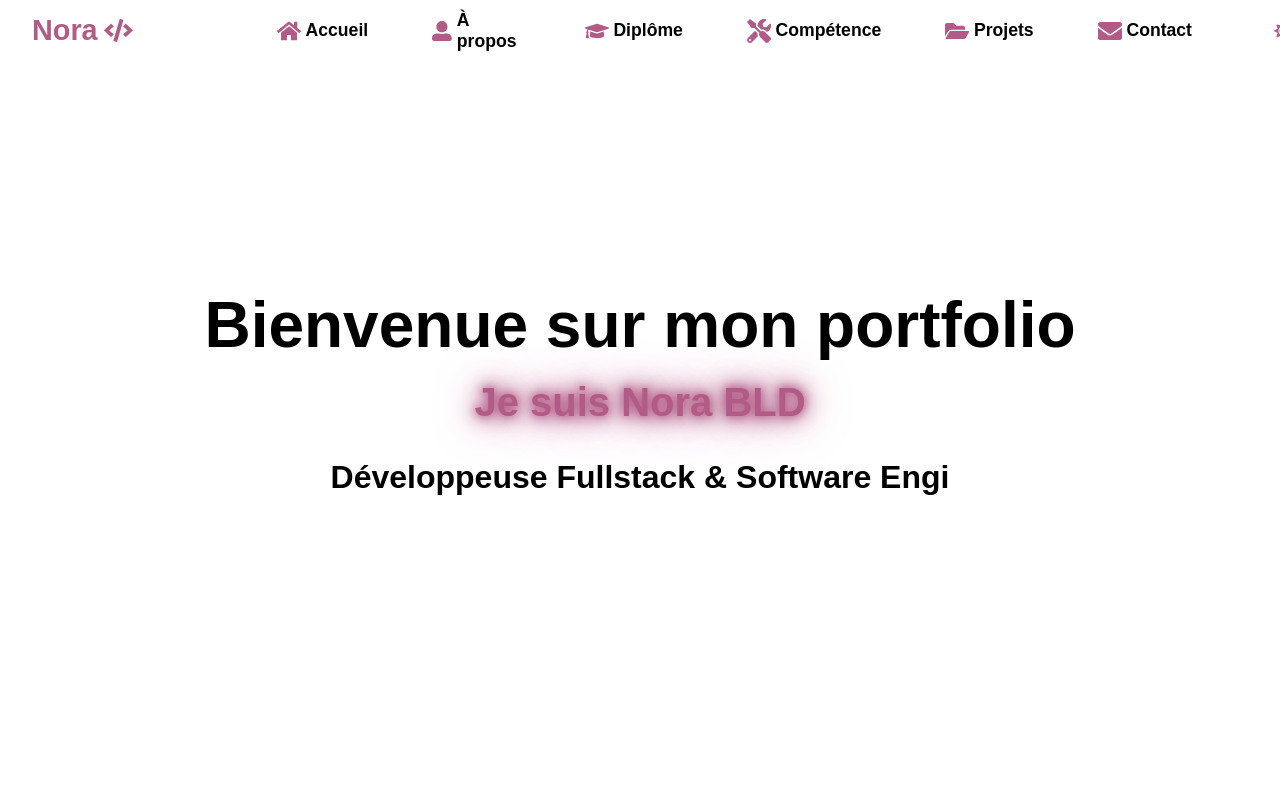
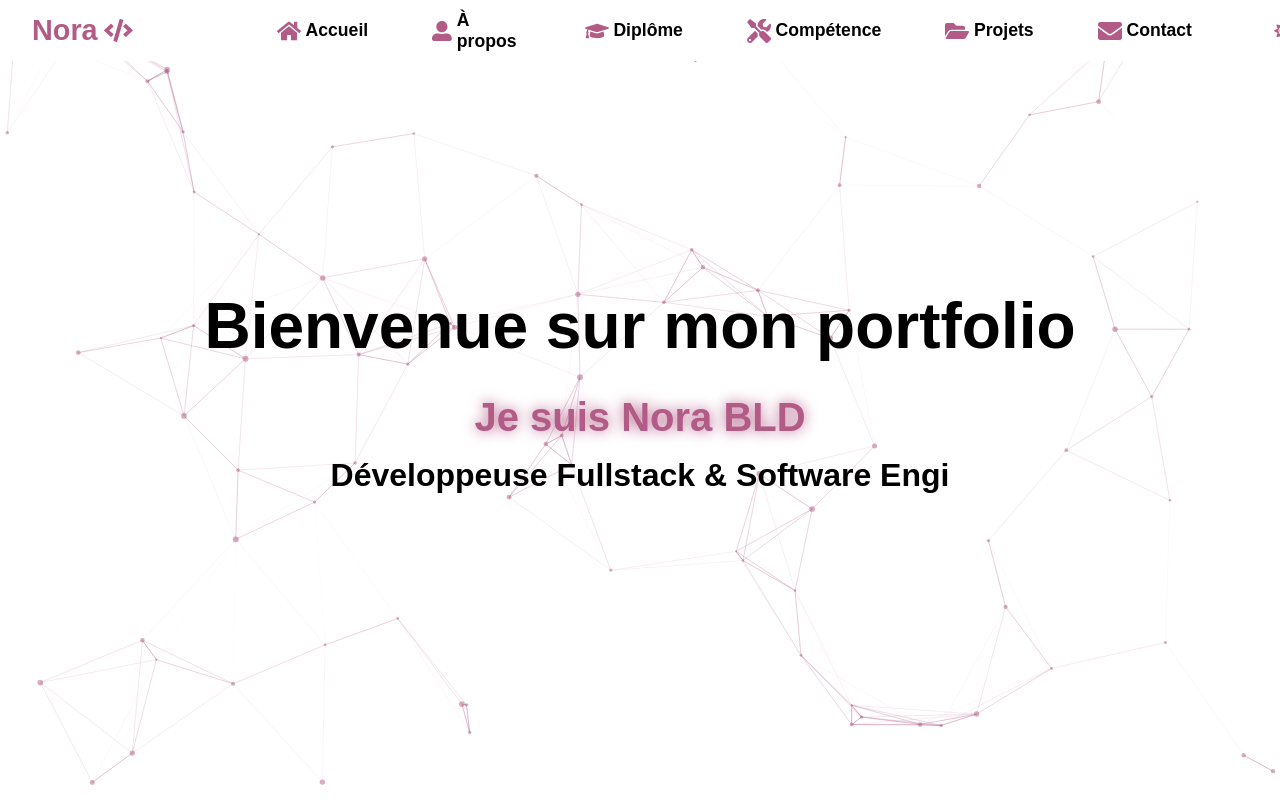
Before and after one commit to NoraBld/nora-portfolio, a React (Vite) app: page / in a window 1280 px wide. Built offline with nearby package versions, Linux system fonts and the light colour scheme.

Commit message:
enfin home done

```diff
--- a/package.json
+++ b/package.json
@@ -17,9 +17,10 @@
     "react": "^19.2.0",
     "react-dom": "^19.2.0",
     "react-icons": "^5.5.0",
-    "react-router-dom": "^7.11.0",
+    "react-router-dom": "^7.12.0",
     "react-scroll": "^1.9.3",
-    "react-tsparticles": "^2.12.2"
+    "react-tsparticles": "^2.12.2",
+    "tsparticles": "^2.12.0"
   },
   "devDependencies": {
     "@eslint/js": "^9.39.1",
--- a/src/components/Navbar.jsx
+++ b/src/components/Navbar.jsx
@@ -89,30 +89,11 @@ export default function Navbar({ darkMode, setDarkMode }) {
           padding: 0.6rem 2rem;
         }
 
-        .logo {
-          display: flex;
-          align-items: center;
-          gap: 0.4rem;
-        }
+        .logo { display: flex; align-items: center; gap: 0.4rem; }
+        .logo h1 { font-size: 1.8rem; font-weight: 800; color: #b15b86; }
+        .logo-icon { font-size: 1.8rem; color: #b15b86; }
 
-        .logo h1 {
-          font-size: 1.8rem;
-          font-weight: 800;
-          color: #b15b86;
-        }
-
-        .logo-icon {
-          font-size: 1.8rem;
-          color: #b15b86;
-        }
-
-        .nav-links {
-          display: flex;
-          gap: 4rem;
-          list-style: none;
-          font-weight: 700;
-        }
-
+        .nav-links { display: flex; gap: 4rem; list-style: none; font-weight: 700; }
         .nav-item {
           display: flex;
           align-items: center;
@@ -122,39 +103,14 @@ export default function Navbar({ darkMode, setDarkMode }) {
           transition: color 0.3s;
           cursor: pointer;
         }
-
-        .link-icon {
-          font-size: 1.5rem;
-          color: #b15b86;
-        }
-
-        .link-text {
-          font-size: 1.1rem;
-        }
-
-        .theme-btn.standalone {
-          color: #b15b86;
-          margin-left: 0.6rem;
-          font-size: 1.1rem;
-          display: flex;
-          align-items: center;
-        }
-
-        .menu-btn {
-          display: none;
-          cursor: pointer;
-          z-index: 60;
-        }
+        .link-icon { font-size: 1.5rem; color: #b15b86; }
+        .link-text { font-size: 1.1rem; }
+        .theme-btn.standalone { color: #b15b86; margin-left: 0.6rem; font-size: 1.1rem; display: flex; align-items: center; }
+        .menu-btn { display: none; cursor: pointer; z-index: 60; }
 
         @media (max-width: 768px) {
           .menu-btn { display: block; }
-
-          .theme-btn.standalone {
-            position: absolute;
-            right: 1.5rem;
-            top: 1rem;
-          }
-
+          .theme-btn.standalone { position: absolute; right: 1.5rem; top: 1rem; }
           .nav-links {
             position: fixed;
             top: 0;
@@ -168,9 +124,7 @@ export default function Navbar({ darkMode, setDarkMode }) {
             transition: left 0.3s ease-in-out;
             z-index: 50;
           }
-
           .nav-links.open { left: 0; }
-
           .overlay {
             position: fixed;
             top: 0;
@@ -183,11 +137,7 @@ export default function Navbar({ darkMode, setDarkMode }) {
             transition: opacity 0.3s ease;
             z-index: 45;
           }
-
-          .overlay.show {
-            opacity: 1;
-            pointer-events: auto;
-          }
+          .overlay.show { opacity: 1; pointer-events: auto; }
         }
       `}</style>
     </nav>
--- /dev/null
+++ b/src/components/ParticlesBackground.jsx
@@ -0,0 +1,39 @@
+import { useCallback } from "react";
+import Particles from "react-tsparticles";
+import { loadFull } from "tsparticles";
+
+export default function ParticlesBackground({ backgroundColor }) {
+  const particlesInit = useCallback(async (engine) => {
+    await loadFull(engine);
+  }, []);
+
+  return (
+    <Particles
+      id="tsparticles"
+      init={particlesInit}
+      options={{
+        fullScreen: {
+          enable: true,
+          zIndex: -1, // derrière le contenu
+        },
+        background: {
+          color: backgroundColor, // couleur dynamique
+        },
+        particles: {
+          number: { value: 80, density: { enable: true, area: 800 } },
+          color: { value: "#b15b86" },
+          shape: { type: "circle" },
+          opacity: { value: 0.5 },
+          size: { value: { min: 1, max: 3 } },
+          links: { enable: true, distance: 150, color: "#b15b86", opacity: 0.3, width: 1 },
+          move: { enable: true, speed: 1.2, outModes: { default: "out" } },
+        },
+        interactivity: {
+          events: { onHover: { enable: true, mode: "repulse" }, onClick: { enable: true, mode: "push" } },
+          modes: { repulse: { distance: 120 }, push: { quantity: 2 } },
+        },
+        detectRetina: true,
+      }}
+    />
+  );
+}
--- a/src/pages/Home.jsx
+++ b/src/pages/Home.jsx
@@ -1,5 +1,6 @@
 import React, { useState, useEffect } from "react";
 import Navbar from "../components/Navbar";
+import ParticlesBackground from "../components/ParticlesBackground";
 import { FaEnvelope, FaGithub, FaLinkedin } from "react-icons/fa";
 
 export default function Home() {
@@ -12,26 +13,27 @@ export default function Home() {
   const [currentTexts, setCurrentTexts] = useState(["", "", ""]);
   const [currentLine, setCurrentLine] = useState(0);
   const [currentChar, setCurrentChar] = useState(0);
+  const [showIcons, setShowIcons] = useState([false, false, false]);
+  const [darkMode, setDarkMode] = useState(false);
 
-  // Dark mode
-  const [darkMode, setDarkMode] = useState(false);
+  // Détecter le mode sombre automatiquement
   useEffect(() => {
-    if (window.matchMedia && window.matchMedia("(prefers-color-scheme: dark)").matches) {
+    if (
+      window.matchMedia &&
+      window.matchMedia("(prefers-color-scheme: dark)").matches
+    ) {
       setDarkMode(true);
     }
   }, []);
 
-  // Contrôle apparition icônes
-  const [showIcons, setShowIcons] = useState([false, false, false]);
-
-  // Typewriter animation
+  // Machine à écrire
   useEffect(() => {
     if (currentLine < lines.length) {
       if (currentChar < lines[currentLine].length) {
         const t = setTimeout(() => {
-          const newTexts = [...currentTexts];
-          newTexts[currentLine] += lines[currentLine][currentChar];
-          setCurrentTexts(newTexts);
+          const texts = [...currentTexts];
+          texts[currentLine] += lines[currentLine][currentChar];
+          setCurrentTexts(texts);
           setCurrentChar(currentChar + 1);
         }, 60);
         return () => clearTimeout(t);
@@ -48,73 +50,76 @@ export default function Home() {
         setTimeout(() => setShowIcons([true, true, false]), 800),
         setTimeout(() => setShowIcons([true, true, true]), 1100)
       ];
-      return () => timers.forEach(t => clearTimeout(t));
+      return () => timers.forEach(clearTimeout);
     }
   }, [currentChar, currentLine, currentTexts]);
 
   return (
+    <>
+      {/* Background */}
+      <ParticlesBackground backgroundColor={darkMode ? "#000328" : "#ffffff"} />
+
+      {/* Contenu */}
       <div
-      className="relative min-h-screen w-full flex flex-col items-center justify-center px-4"
-      style={{
-        background: darkMode ? "#000328" : "white",
-        color: darkMode ? "#fff" : "#000",
-        transition: "background 0.3s, color 0.3s",
-      }}
+        className="relative min-h-screen flex flex-col items-center justify-center px-4 z-10"
+        style={{ color: darkMode ? "#ffffff" : "#000000" }}
       >
         <Navbar darkMode={darkMode} setDarkMode={setDarkMode} />
 
-      {/* Texte principal */}
-      <div className="flex flex-col items-center text-center mt-28 whitespace-pre-line">
-        <h1 className="font-extrabold mb-2" style={{ fontSize: "4rem" }}>
+       <div className="flex flex-col items-center text-center mt-28 whitespace-pre-line ">
+          {/* Titre principal */}
+          <h1
+            className="text-6xl font-extrabold mb-4"
+            style={{ fontSize: "4rem" , color: darkMode ? "#ffffff" : "#000000" }}
+          >
             {currentTexts[0]}
           </h1>
-
+<div style={{ height: "2rem" }}></div>
+          {/* Sous-titre fixe #B15B86 */}
           <h2
             className="font-extrabold mb-2 neon"
-          style={{ fontSize: "2.5rem", lineHeight: "2" }}
+            style={{
+              fontSize: "2.5rem",
+              color: "#B15B86",
+              textShadow: "0 0 10px #B15B86, 0 0 20px #B15B86"
+            }}
           >
             {currentTexts[1]}
           </h2>
 
-        <div className="flex items-center justify-center mt-6 home-role">
-          <span
-            style={{
-              fontSize: window.innerWidth >= 768 ? "2rem" : "1.5rem",
+          {/* Rôle */}
+<div className="flex items-center justify-center mt-6 home-role"
+            style={{ fontSize: window.innerWidth >= 768 ? "2rem" : "1.5rem",
               fontWeight: 600,
               lineHeight: 2.2,
               textAlign: "center",
               display: "inline-flex",
-              alignItems: "center",
-            }}
+              alignItems: "center",color: darkMode ? "#ffffff" : "#000000" }}
           >
             {currentTexts[2]}
             {currentTexts[2] === lines[2] && (
-              <img
-                className="home-gif"
-                src="/laptop.gif"
-                alt="Laptop Icon"
-                style={{
-                  marginLeft: "0.5rem",
-                  width: window.innerWidth >= 768 ? "9rem" : "2rem",
-                  height: window.innerWidth >= 768 ? "9rem" : "2rem",
-                }}
-              />
+              <img src="/laptop.gif" alt="Laptop" className="w-24 h-24" />
             )}
-          </span>
           </div>
 
           {/* Icônes sociales */}
         <div className="flex items-center justify-center mt-6 social-icons">
-          {showIcons[0] && <FaGithub size={40} color="#b15b86" className="icon" />}
-          {showIcons[1] && <FaLinkedin size={40} color="#b15b86" className="icon" />}
-          {showIcons[2] && <FaEnvelope size={40} color="#b15b86" className="icon" />}
+          {showIcons[0] && <a href="https://github.com/NoraBld" target="_blank" rel="noopener noreferrer">
+            <FaGithub size={40} color="#b15b86" className="icon" />
+          </a>}
+          {showIcons[1] && <a href="https://www.linkedin.com/in/nora-belaid-931606380" target="_blank" rel="noopener noreferrer">
+            <FaLinkedin size={40} color="#b15b86" className="icon" />
+          </a>}
+          {showIcons[2] && <a href="mailto:norabelaid86@gmail.com">
+            <FaEnvelope size={40} color="#b15b86" className="icon" />
+          </a>}
+        </div>
         </div>
       </div>
 
+      {/* Styles */}
       <style>{`
         .neon {
-          color: #b15b86;
-          text-shadow: 0 0 5px #b15b86, 0 0 10px #b15b86, 0 0 20px #b15b86, 0 0 40px #b15b86;
           animation: pulse 1.5s infinite alternate;
         }
 
@@ -127,20 +132,19 @@ export default function Home() {
         }
 
         @keyframes pulse {
-          0% { text-shadow: 0 0 5px #b15b86, 0 0 10px #b15b86, 0 0 20px #b15b86, 0 0 40px #b15b86; }
-          100% { text-shadow: 0 0 10px #b15b86, 0 0 20px #b15b86, 0 0 30px #b15b86, 0 0 50px #b15b86; }
+          from { text-shadow: 0 0 5px #B15B86; }
+          to { text-shadow: 0 0 20px #B15B86; }
         }
 
-        /* RESPONSIVE */
         @media (max-width: 1024px) {
           h1 { font-size: 3rem !important; }
-          h2 { font-size: 2rem !important; }
+          h2 { font-size: 2rem !important; line-height: 2 }
           .home-role { font-size: 1.5rem !important; }
         }
         @media (max-width: 768px) {
-          h1 { font-size: 2.2rem !important; }
-          h2 { font-size: 1.6rem !important; line-height: 1.4 !important; }
-          .home-role { font-size: 1.2rem !important; flex-direction: column; gap: 0.5rem; }
+          h1 { font-size: 2.2rem !important;line-height: 1.5}
+          h2 { font-size: 1.6rem !important; line-height: 1.5 !important; }
+          .home-role { font-size: 1.2rem !important; flex-direction: column; gap: 0.5rem;  }
           .home-gif { width: 9rem !important; height: 4rem !important; margin-left: 0 !important; }
           .social-icons .icon { width: 32px; height: 32px; }
         }
@@ -149,6 +153,6 @@ export default function Home() {
           h2 { font-size: 1.4rem !important; }
         }
       `}</style>
-    </div>
+    </>
   );
 }
```
Also changed, not shown: src/pages/abouteme.jsx (deleted), 1 other file (tests, documents, lock files or other folders). Lines whose indentation alone changed are shown as unchanged.
